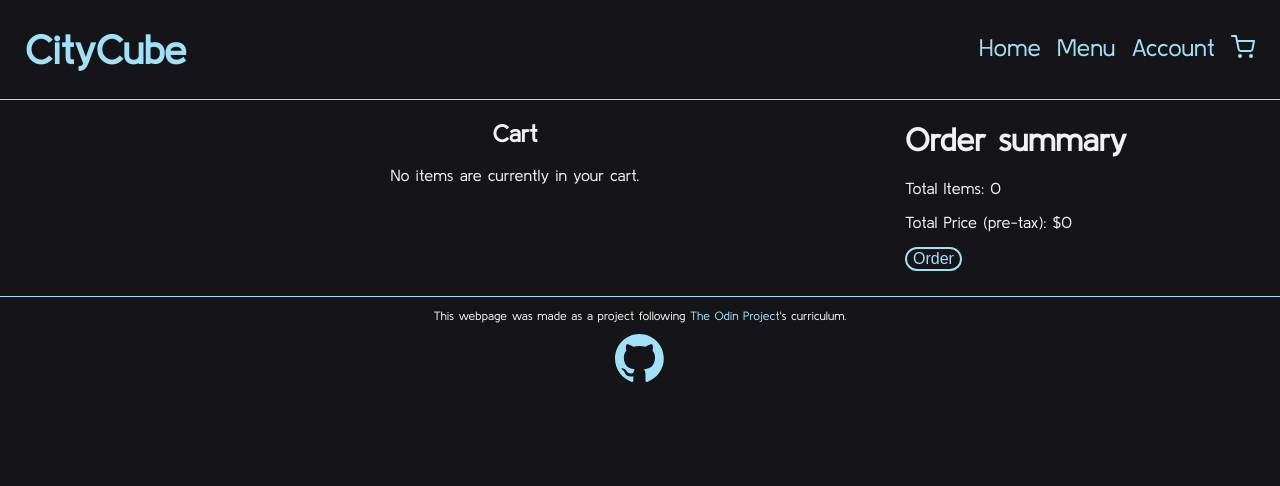
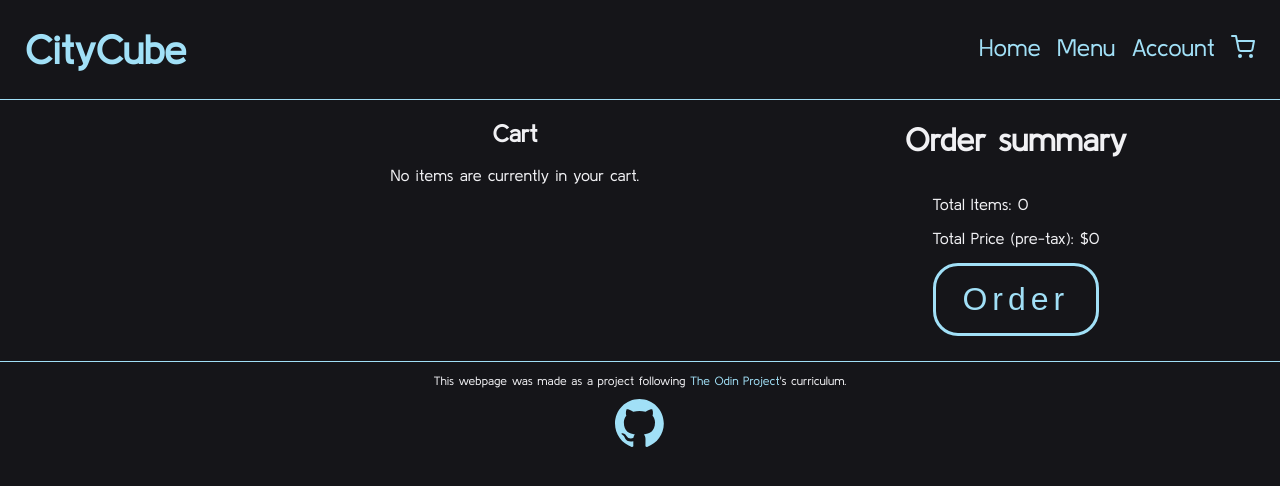
Before and after one commit to cs-cmd/city-cube-frontend, a React (Vite) app: page /cart in a window 1280 px wide. Shown: the top 486 px of the page. Built offline with nearby package versions, Linux system fonts and the light colour scheme.

Commit message:
Added additional styling to CartCheckout;

```diff
--- a/src/components/CartCheckout/CartCheckout.css
+++ b/src/components/CartCheckout/CartCheckout.css
@@ -0,0 +1,8 @@
+.cart-checkout {
+    display: flex;
+    flex-direction: column;
+    align-items: center;
+    .page-button {
+        width: 75%;
+    }
+}
--- a/src/components/CartCheckout/CartCheckout.jsx
+++ b/src/components/CartCheckout/CartCheckout.jsx
@@ -8,7 +8,7 @@ export default function CartCheckout({ totals }) {
         <p>Total Items: {totals.totalItems}</p>
         <p>Total Price &#40;pre-tax&#41;: ${totals.totalPrice}</p>
       </div>
-      <button className="page-button">Order</button>
+      <button className="page-button call-to-action">Order</button>
     </div>
   );
 }
```
